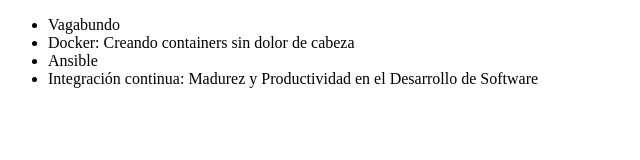
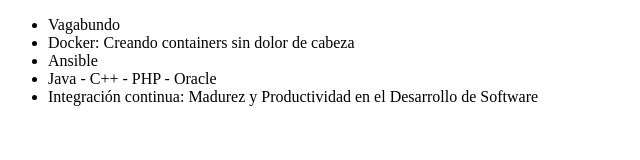
Before and after one commit to Haill-Mora/alura-git, a plain HTML site: page index.html in a window 1280 px wide. Shown: the whole page, without its empty margins (0-640 px from the left). Drawn offline with Linux system fonts and the light colour scheme.

```diff
--- a/index.html
+++ b/index.html
@@ -9,6 +9,7 @@
          <li> Vagabundo </li>
          <li> Docker: Creando containers sin dolor de cabeza </li>
          <li> Ansible </li>
+         <li> Java - C++ - PHP - Oracle </li>
          <li> Integración continua: Madurez y Productividad en el Desarrollo de Software </li>
      </ul>
 </body>
```
